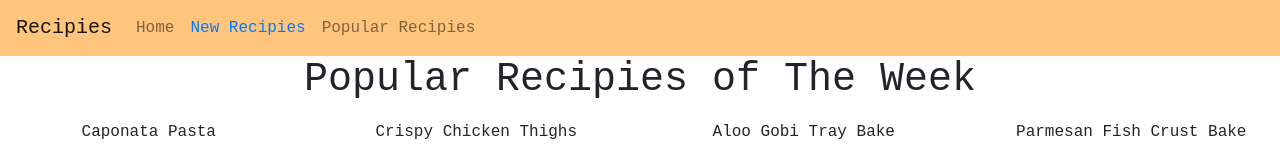
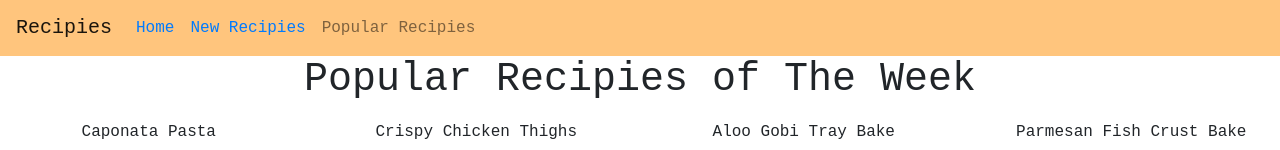
Before and after one commit to TiffanyJan/Recipies, a React (Create React App) app: page / in a window 1280 px wide. Shown: the top 150 px of the page. Built offline with nearby package versions, Linux system fonts and the light colour scheme.

Commit message:
connecct home and new recipie pages

```diff
--- a/src/App.js
+++ b/src/App.js
@@ -8,14 +8,15 @@ function App() {
   return (
     <>
       <Navbar className="color-nav" variant="light">
-        <Navbar.Brand href="#home">Recipies</Navbar.Brand>
+        <Navbar.Brand href="#home"> Recipies </Navbar.Brand>
         <Nav className="mr-auto">
-          <Nav.Link href="#home">Home</Nav.Link>
-          <Nav.Link href="#new-recipies">
-            {" "}
-            <Link to="/NewRecipiesPage">New Recipies</Link>{" "}
+          <Nav.Link>
+             <Link to="/"> Home </Link>
           </Nav.Link>
-          <Nav.Link href="#popular-recipies">Popular Recipies</Nav.Link>
+          <Nav.Link>
+            <Link to="/NewRecipiesPage"> New Recipies </Link>
+          </Nav.Link>
+          <Nav.Link> Popular Recipies </Nav.Link>
         </Nav>
       </Navbar>
       <main>
--- a/src/HomePage.js
+++ b/src/HomePage.js
@@ -6,7 +6,6 @@ import pastaImg from "./caponata-pasta_1.jpg";
 import chickenImg from "./chicken-thighs.png";
 import vegImg from "./veg-bake.jpg";
 import fishImg from "./fish.jpeg";
-import { Link } from "react-router-dom";
 import Suggestions from "./Suggestions";
 import RecipieList from "./RecipieList";
 
@@ -117,6 +116,8 @@ export default function HomePage() {
         suggestions={suggestions}
         showSuggestions={showSuggestions}
       />
+
+
     </>
   );
 }
```
